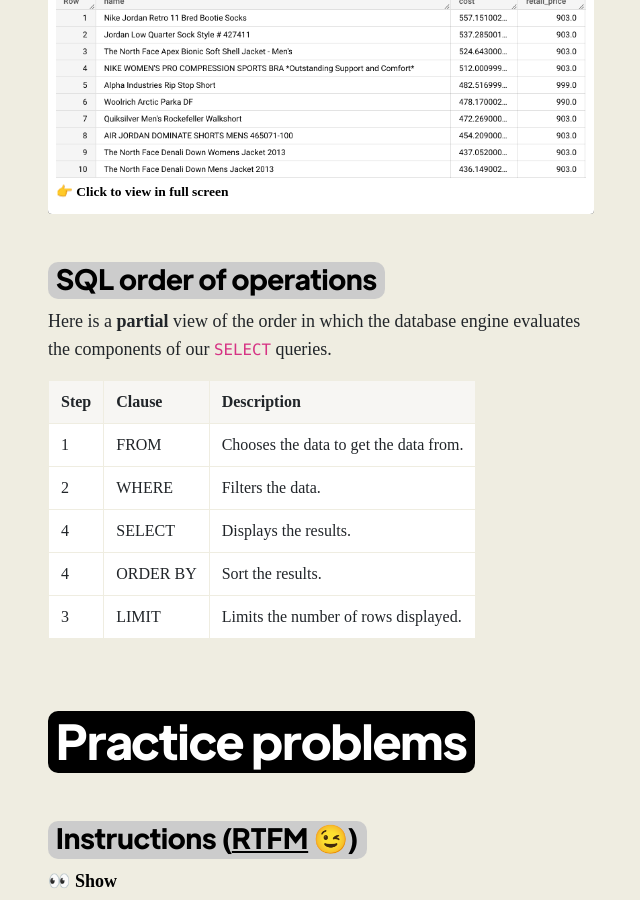
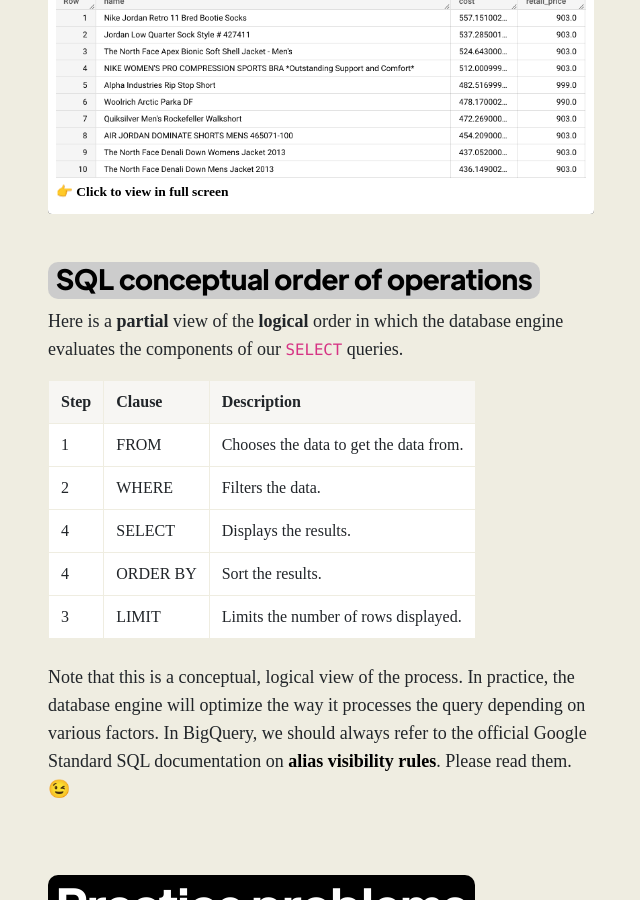
Before and after one commit to ismaelsow/sqlboss, a Jekyll site: the page built from lessons/order-by/index.html, in a window 1280 px wide and 900 px high, scrolled down 3744 px. Shown: the whole window, without its empty margins (319-959 px from the left). Built offline with Jekyll 4.4.1, drawn with Linux system fonts in a browser that asks for light colours; some web fonts are replaced.

Commit message:
Fix the SQL order of operations issue

```diff
--- a/lessons/order-by/index.html
+++ b/lessons/order-by/index.html
@@ -71,8 +71,9 @@
 <p><img src="images/example-4.png" class="lesson-img" /></p>
 
 <!-- SQL order of operations -->
-<h3 class="h3-big-margin"><span class="grey-text-span">SQL order of operations</span></h3>
-<p>Here is a <strong>partial</strong> view of the order in which the database engine evaluates the components of our <code>SELECT</code> queries.</p>
+<h3 class="h3-big-margin"><span class="grey-text-span">SQL conceptual order of operations</span></h3>
+<p>Here is a <strong>partial</strong> view of the <strong>logical</strong> order in which the database engine evaluates the components of our <code>SELECT</code> queries.</p>
+<div class="table-wrapper">
   <table class="table-with-header">
     <thead><th>Step</th><th>Clause</th><th>Description</th></thead>
     <tbody>
@@ -83,6 +84,8 @@
       <tr><td>3</td><td>LIMIT</td><td>Limits the number of rows displayed.</td></tr>
     </tbody>
   </table>
+</div>
+<p>Note that this is a conceptual, logical view of the process. In practice, the database engine will optimize the way it processes the query depending on various factors. In BigQuery, we should always refer to the official Google Standard SQL documentation on <a href="https://cloud.google.com/bigquery/docs/reference/standard-sql/query-syntax#alias_visibility" target="_blank">alias visibility rules</a>. Please read them. 😉</p>
 
 
 <!-- PRACTICE PROBLEMS -->
@@ -182,7 +185,13 @@
   LIMIT     12;
         </code>
       </pre>
-      <p>Remember the order of operations. The <strong>profit_margin_ratio_per_product</strong> alias defined in the <code>SELECT</code> clause will not be available in the <code>WHERE</code> step but will be available in the <code>ORDER BY</code> step.</p>
+      <p>We can not use the <strong>profit_margin_ratio_per_product</strong> alias in our <code>WHERE</code> clause because, as per <a href="https://cloud.google.com/bigquery/docs/reference/standard-sql/query-syntax#select-list_aliases" target="_blank">Google Standard SQL's alias visibility rules</a>, aliases defined in the <code>SELECT</code> list are visible only to the following clauses:</p>
+      <ul>
+        <li><code>GROUP BY</code></li>
+        <li><code>ORDER BY</code></li>
+        <li><code>HAVING</code></li>
+      </ul>
+      <p>The solution is simply to reuse the required calculation in the <code>WHERE</code> clause, since the calculation only uses prexisting column names.</p>
     </div>
   </div>
 </div>
```
Also changed, not shown: lessons/cross-join/index.html (+7 -2 lines), lessons/group-by/index.html (+5 -2 lines), lessons/having/index.html (+5 -2 lines), lessons/where-and-comparison-operators/index.html (+12 -3 lines). Lines whose indentation alone changed are shown as unchanged.
